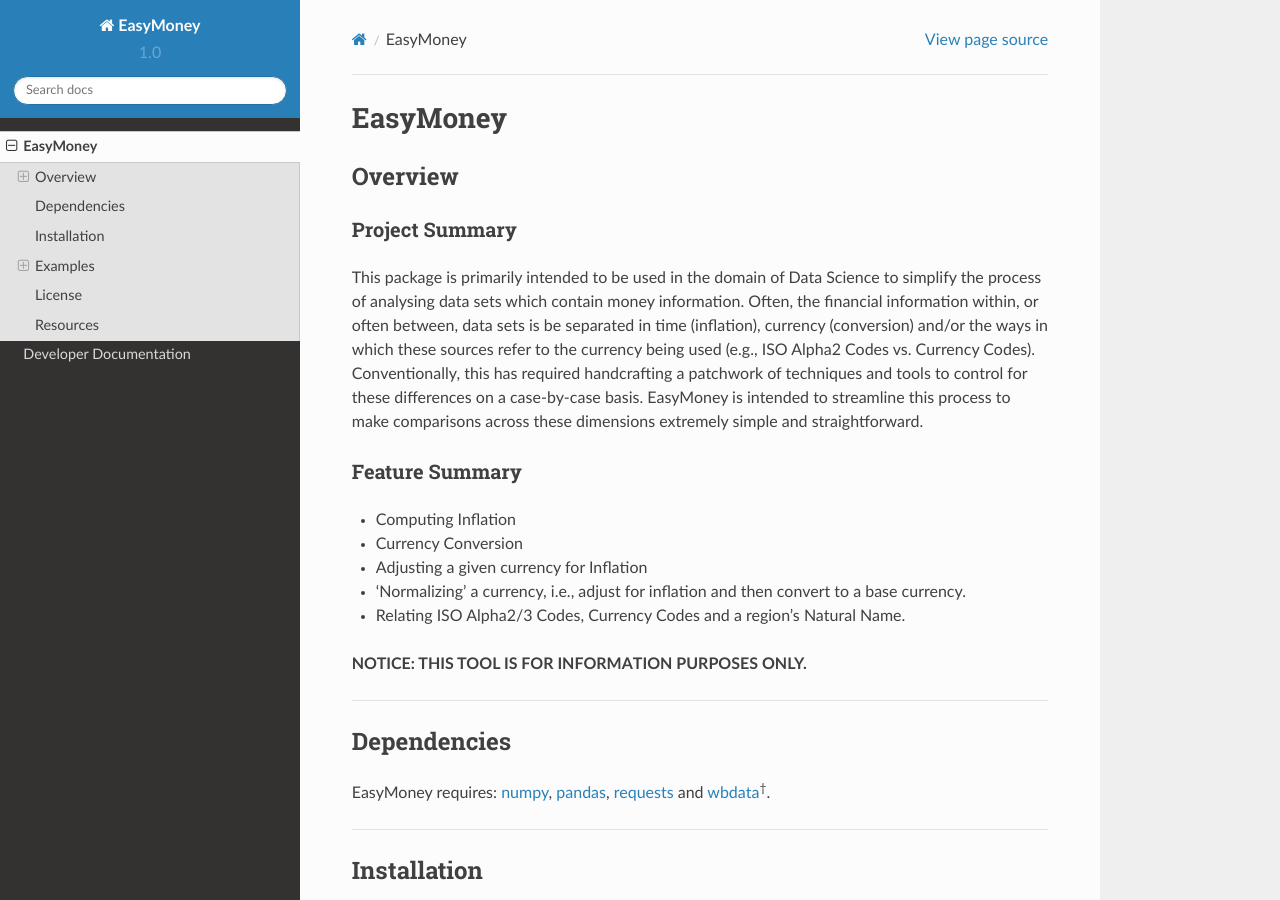
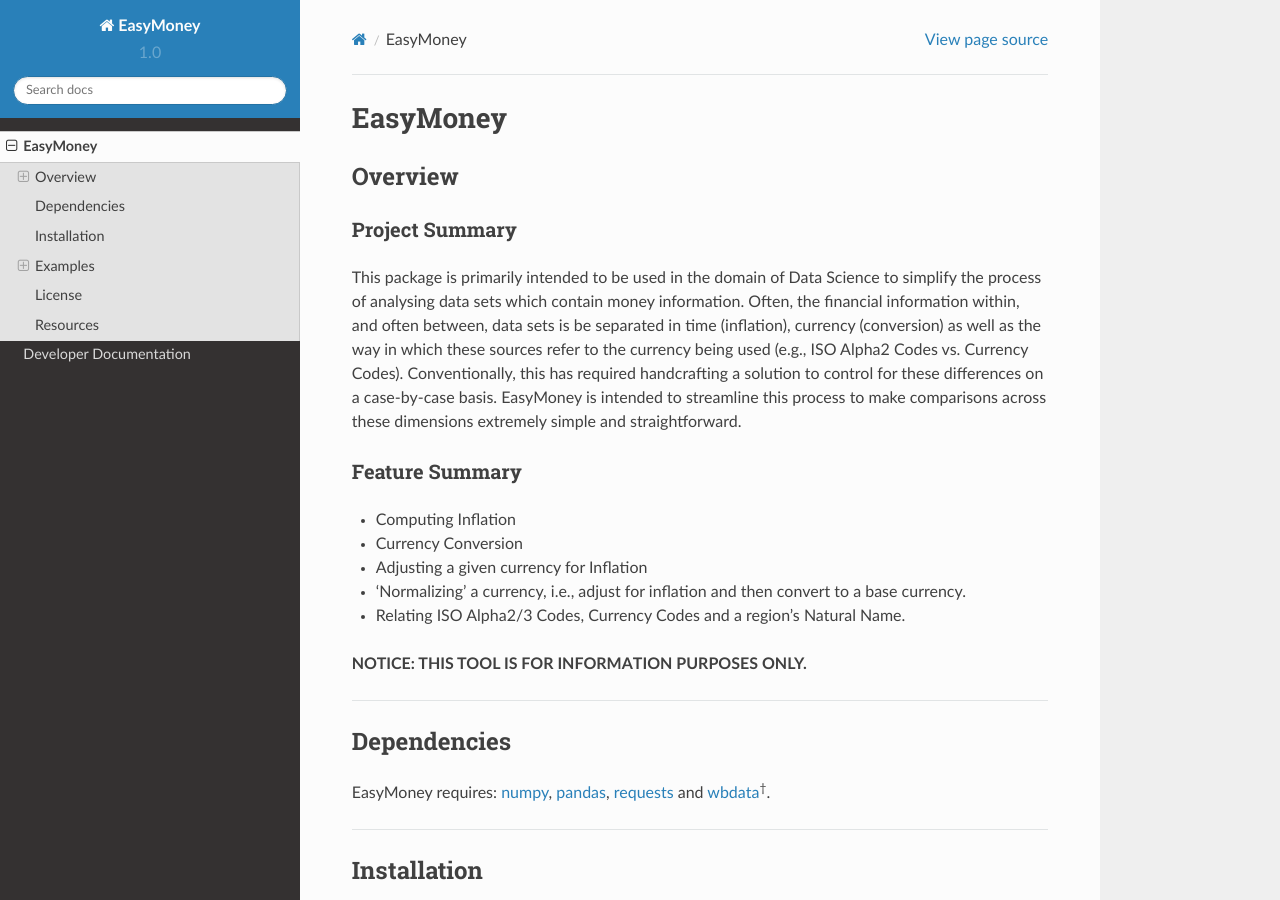
Before and after one commit to TariqAHassan/EasyMoney, a Sphinx documentation site: the page built from docs/README.rst, in a window 1280 px wide and 900 px high. Built offline with Sphinx 7.4.7 and the Read the Docs theme 2.0.0, drawn with Linux system fonts in a browser that asks for light colours; pages that are not in the unit, such as notebooks, are missing from menus.

Commit message:
Update Docs

```diff
--- a/docs/README.rst
+++ b/docs/README.rst
@@ -9,10 +9,10 @@
 
 This package is primarily intended to be used in the domain of Data Science to simplify
 the process of analysing data sets which contain money information. Often, the financial information
-within, or often between, data sets is be separated in time (inflation), currency (conversion)
-and/or the ways in which these sources refer to the currency being used (e.g., ISO Alpha2 Codes vs. Currency Codes).
-Conventionally, this has required handcrafting a patchwork of techniques and tools to control for these differences on a
-case-by-case basis. EasyMoney is intended to streamline this process to make comparisons across these dimensions
+within, and often between, data sets is be separated in time (inflation), currency (conversion)
+as well as the way in which these sources refer to the currency being used (e.g., ISO Alpha2 Codes vs. Currency Codes).
+Conventionally, this has required handcrafting a solution to control for these differences on a case-by-case basis.
+EasyMoney is intended to streamline this process to make comparisons across these dimensions
 extremely simple and straightforward.
 
 Feature Summary
```
Also changed, not shown: 1 other file.
